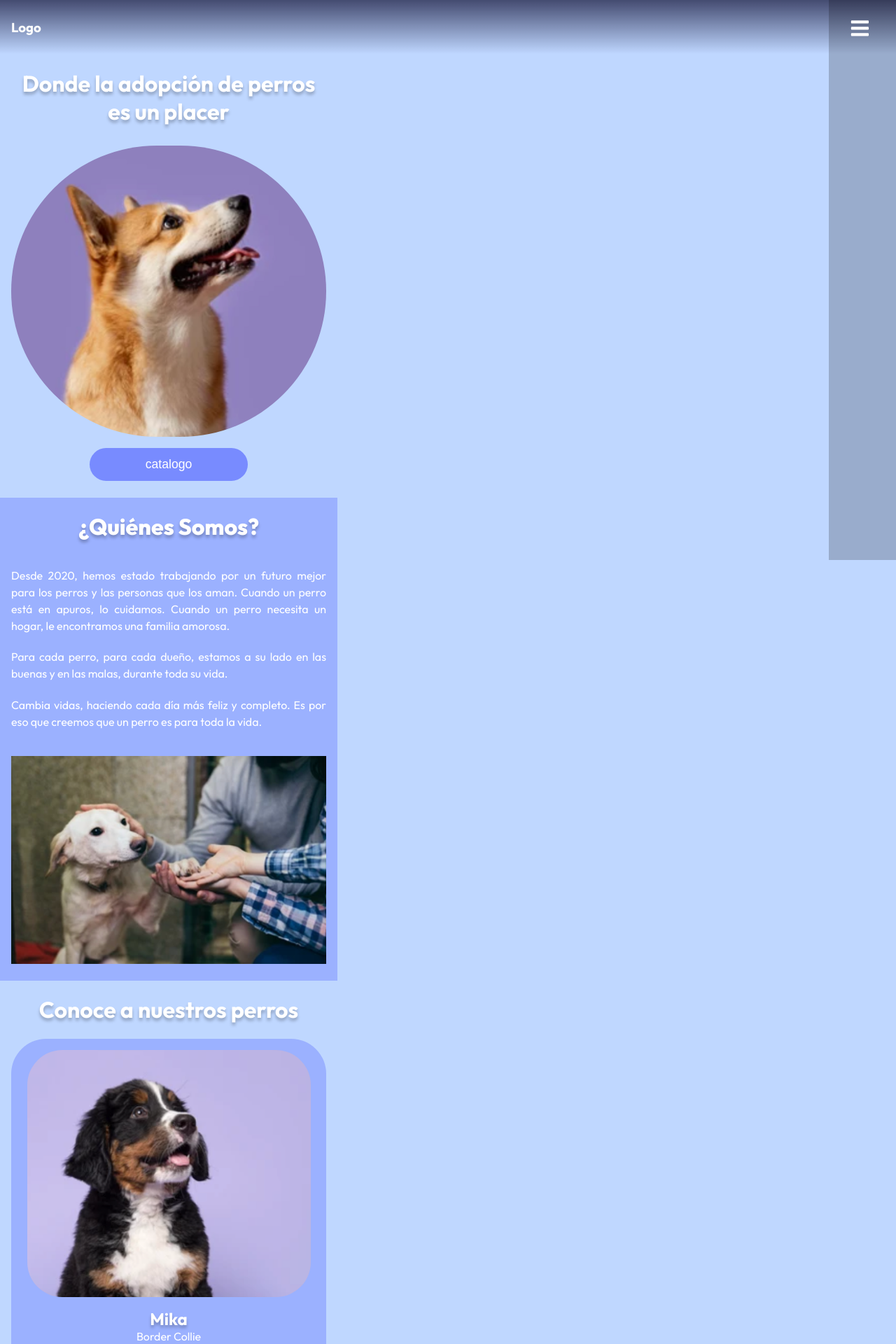
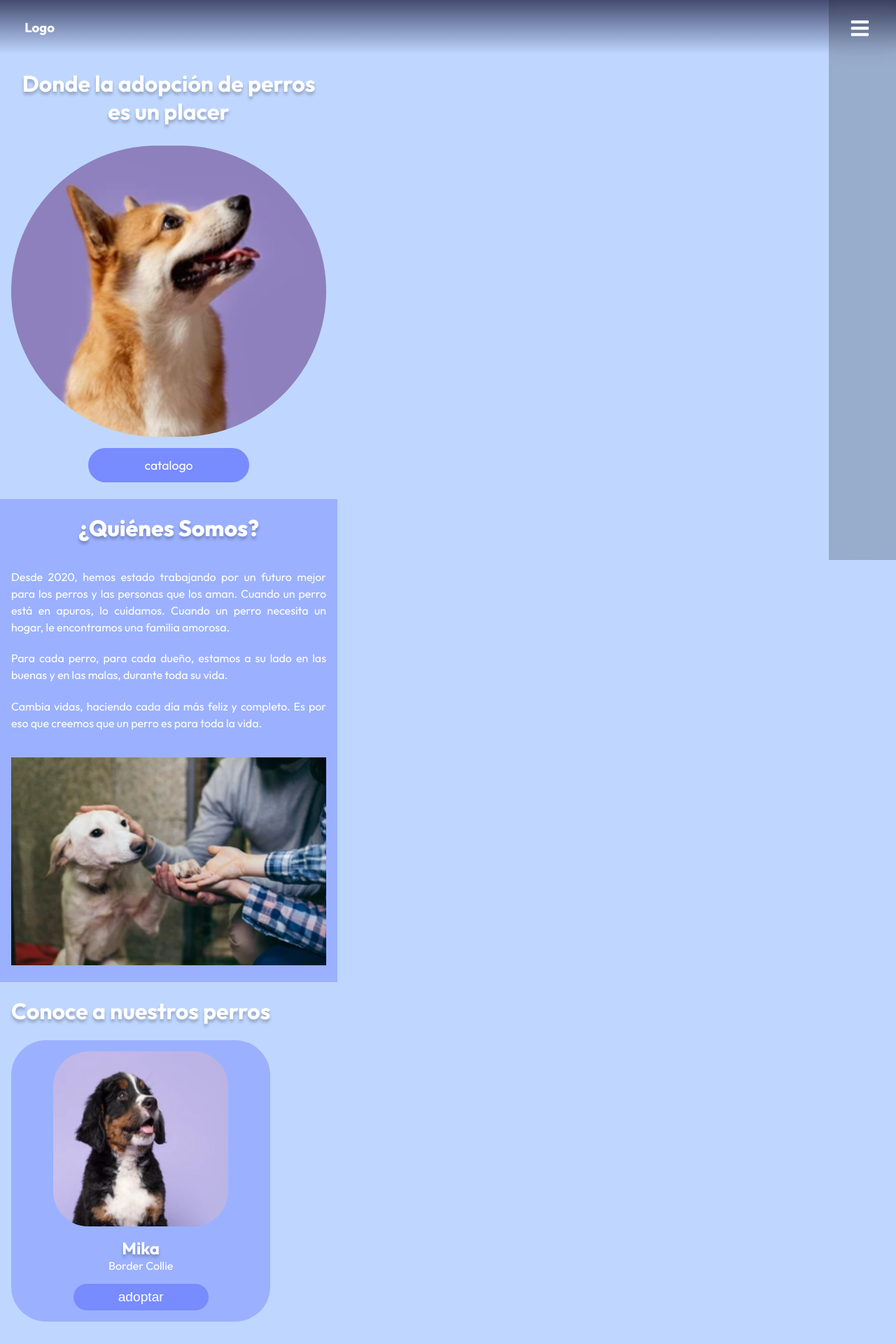
Before and after one commit to shiftmx/adopcion-perros, a React (Vite) app: page / in a window 1280 px wide. Shown: the top 1920 px of the page at 70% size. Built offline with nearby package versions, Linux system fonts and the light colour scheme.

Commit message:
320px ready (pre-slideshow)

```diff
--- a/src/components/navbar/navbar.css
+++ b/src/components/navbar/navbar.css
@@ -1,7 +1,3 @@
-h3 {
-    color: #ffffff;
-}
-
 .perros__navbar{
     display: flex;
     align-items: center;
@@ -14,25 +10,11 @@ h3 {
     z-index: 9999;
 }
 
-.nav-btn{
-    padding: 5px;
-    cursor: pointer;
-    background: transparent;
-    border: none;
-    outline: none;
-    visibility: hidden;
-    opacity: 0;
-    font-size: 1.8rem;
-}
-
-nav a{
+/* LOGO */
+.perros__navbar_container h3 {
     color: #ffffff;
-    text-decoration: none;
-    margin: 0 2rem;
-}
-
-nav a:hover{
-    color: black;
+    position: relative;
+    left: 1.2rem;
 }
 
 
@@ -43,6 +25,11 @@ nav a:hover{
     top: 1.3rem;
     right: 2rem;
     color: #ffffff;
+    padding: 5px;
+    cursor: pointer;
+    background: transparent;
+    border: none;
+    font-size: 1.8rem;
 }
 
 nav {
@@ -53,6 +40,7 @@ nav {
     display: flex;
 
     background: hsl(0, 0%, 0%, 0.2);
+    backdrop-filter: blur(0.8rem);
 
     flex-direction: column;
     align-items: center;
@@ -62,23 +50,38 @@ nav {
     transform: translateX(100vh);
 }
 
+nav .nav-close-btn{
+    position: absolute;
+    top: 1.3rem;
+    right: 2rem;
+}
+
+
+nav a{
+    color: #ffffff;
+    text-decoration: none;
+}
+
+nav a:hover{
+    color: rgba(255, 255, 255, 0.5);
+}
+
+
 .responsive_nav{
     transform: none;
+}
+
+#home, #nosotros, #catalogo, #contacto{
+    scroll-margin-top: 50px;
 }
 
 .hidden{
     visibility: hidden;
     opacity: 0;
-    transition: visibility 0s 0.4s, opacity 0.4s linear;
+    transition: visibility 0s 0.5s, opacity 0.4s linear;
 }
 .visible{
     visibility: visible;
     opacity: 1;
     transition: opacity 0.4s linear;
 }
-
-nav .nav-close-btn{
-    position: absolute;
-    top: 1.3rem;
-    right: 2rem;
-}
--- a/src/containers/catalogo/catalogo.css
+++ b/src/containers/catalogo/catalogo.css
@@ -17,6 +17,8 @@
 .perros__catalogo_container-cards_container{
     display: flex;
     flex-direction: column;
+    align-items: center;
+    justify-content: center;
 }
 
 .card{
@@ -25,13 +27,14 @@
     align-items: center;
     background: #9BB1FF;
     border-radius: 50px;
-
+    width: 100%;
     margin-bottom: 2rem;
 }
 
 .card img{
     margin-top: 1rem;
-    width: 90%;
+    width: 250px;
+    height: 250px;
     border-radius: 50px;
 
     margin-bottom: 1rem;
--- a/src/containers/contacto/contacto.css
+++ b/src/containers/contacto/contacto.css
@@ -61,6 +61,8 @@
     padding: 10px;
 
     margin-top: 1rem;
+    border: none;
+    cursor: pointer;
 }
 
 #footer-mensaje{
--- a/src/containers/header/Header.jsx
+++ b/src/containers/header/Header.jsx
@@ -9,7 +9,7 @@ const Header = () => {
       <div className="perros__header_container">
         <h1>Donde la adopción de perros es un placer</h1>
         <img className='header-logo' src={headerLogo} alt="header logo" />
-        <button className='btn-catalogo'>catalogo</button>
+        <a className='btn-catalogo' href='#catalogo'>catalogo</a>
       </div>
     </div>
   )
--- a/src/containers/header/header.css
+++ b/src/containers/header/header.css
@@ -29,6 +29,11 @@
     padding: 0.8rem 5rem;
     font-size: 1.1rem;
     border: none;
+    text-decoration: none;
 
     cursor: pointer;
 }
+
+.btn-catalogo:hover{
+    color: rgba(229, 225, 225, 0.9);
+}
--- a/src/perrosApp.css
+++ b/src/perrosApp.css
@@ -6,7 +6,8 @@
     --dark_blue: #5465FF;
 }
 
-.App{
+html{
+    scroll-behavior: smooth;
 }
 
 .section__padding{
```
